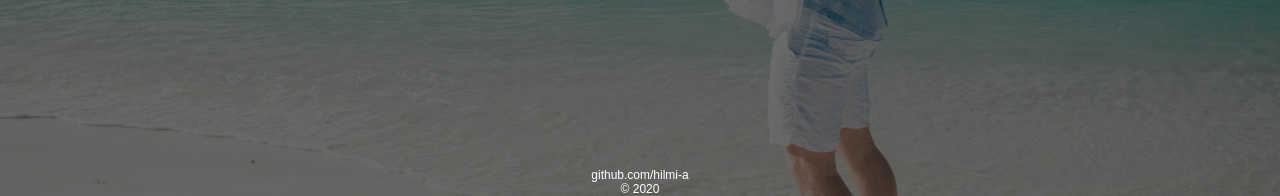
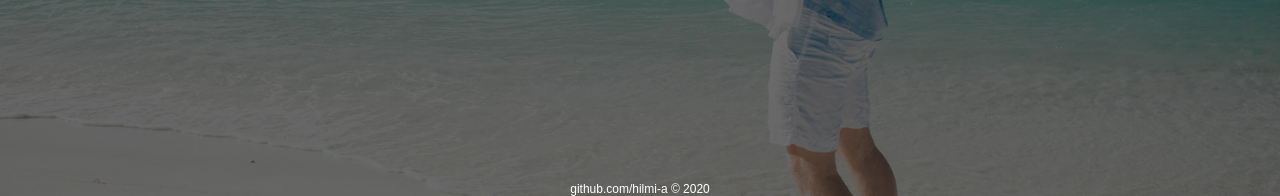
Before and after one commit to hilmi-a/LandingSVGProfile, a plain HTML site: page index.html in a window 1280 px wide. Shown: the part 604-800 px from the top of the page. Drawn offline with Linux system fonts and the light colour scheme.

```diff
--- a/style.css
+++ b/style.css
@@ -148,10 +148,10 @@ footer {
 
     overflow: hidden; */
     position: absolute;
-    width: 100px;
+    width: 150px;
     bottom: 0px;
     left: 50%;
-    margin-left: -50px;
+    margin-left: -75px;
     color: #fff;
     font-size: 0.75rem;
     text-align: center;
```
